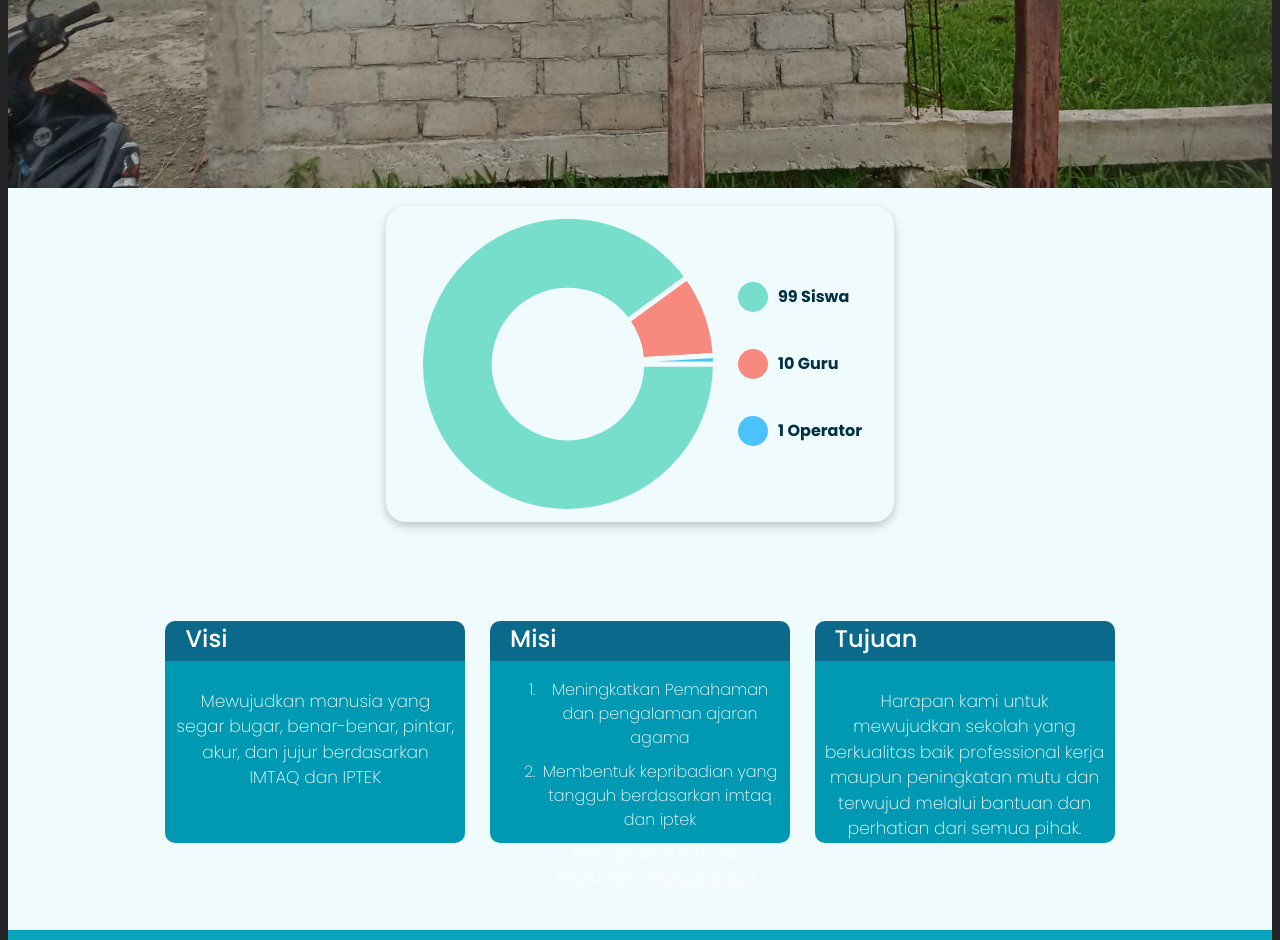
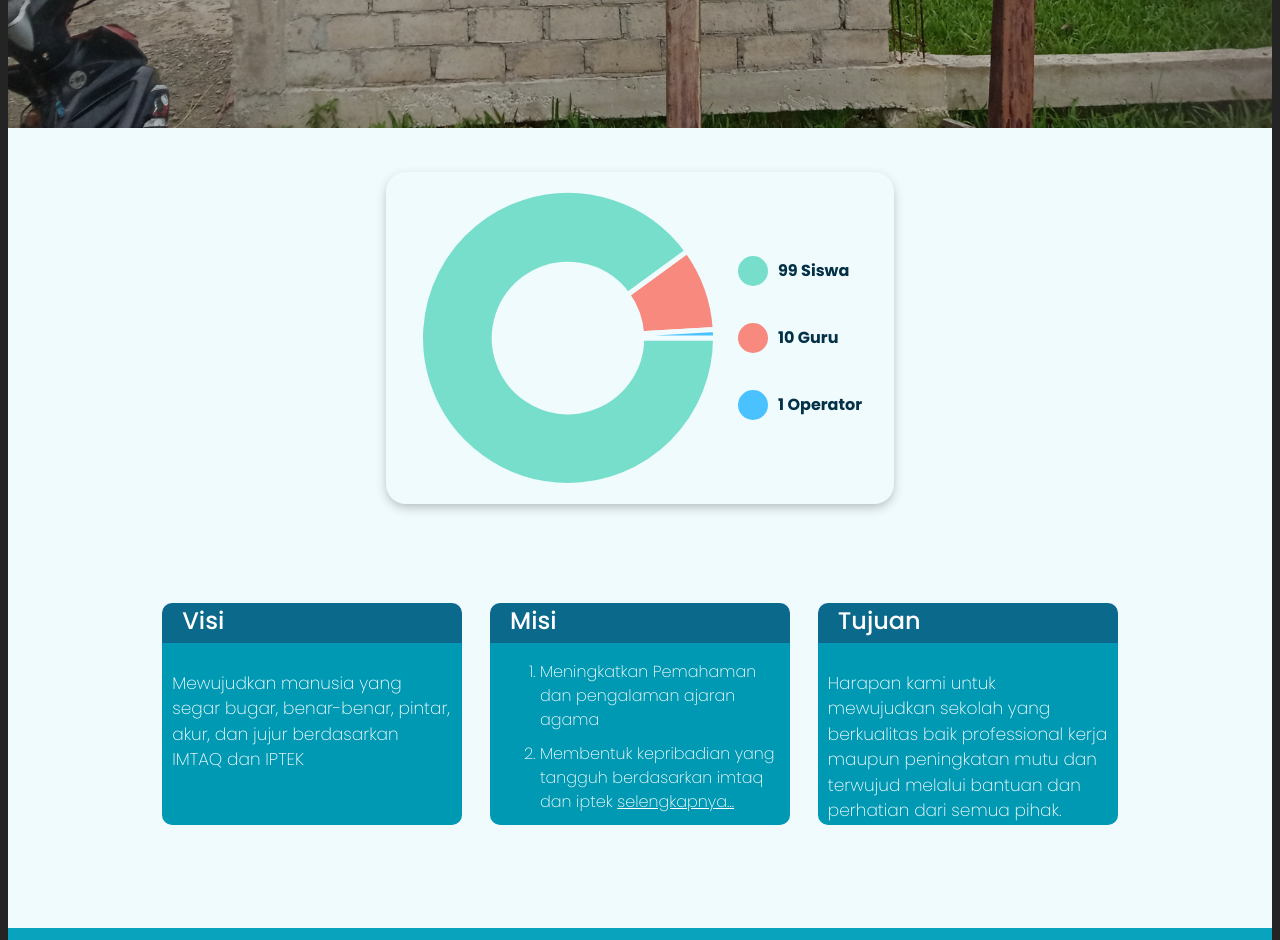
Before and after one commit to shfwan/SDN303Malteng, a React (Vite) app: page / in a window 1280 px wide. Shown: the part 680-1620 px from the top of the page. Built offline with nearby package versions, Linux system fonts and the light colour scheme.

Commit message:
perbaikan css profil dan onclick

```diff
--- a/src/component/Contact/Contact.css
+++ b/src/component/Contact/Contact.css
@@ -1,10 +1,11 @@
-section{
+.contact-section {
     display: flex;
     flex-direction: column;
     justify-content: center;
     align-items: center;
     background-color: #f0fbfd;
     padding-bottom: 50px;
+    position: relative;
 }
 
 .Title{
--- a/src/component/Contact/Contact.jsx
+++ b/src/component/Contact/Contact.jsx
@@ -2,7 +2,7 @@ import './Contact.css'
 
 const Contact = () => {
     return(
-        <section className="flex flex-col justify-center items-center h-screen" style={{backgroundColor:'#F0FBFD'}}>
+        <section className="contact-section" style={{backgroundColor:'#F0FBFD'}}>
             {/* Title */}
             <div className="Title">
                 <h1>Kontak kami</h1>
@@ -28,13 +28,13 @@ const Contact = () => {
             <div className="Pesan">
                 <h1>Kirim Pesan</h1>
                 <form action="#" method="post">
-                    <div className="flex flex-col items-center">
+                    <div className="">
                         <div className="box">
                             <input style={{padding:'5px'}} className="input-1" type="text" name="" placeholder="Nama" id="" />
                             <input style={{padding:'5px'}} className="input-2" type="email" name="" placeholder="email@email.com" id="" />
                         </div>
                         <div className="pesan">
-                            <div className="flex items-center justify-center w-screen h-fit">
+                            <div className="">
                                 <textarea className="border rounded border-solid border-black" type="text" name="" placeholder="Pesan" id="" />
                             </div>
                             <div className="button-kirim">
--- a/src/component/Galeri/Galeri.css
+++ b/src/component/Galeri/Galeri.css
@@ -1,10 +1,9 @@
-section{
+.galeri-section {
     min-height: 100vh;
     display: flex;
     align-items: center;
-    justify-content: center;
     background-color:#09A3BE ;
-    border-radius: 0px 0px 50px 50px
+    border-radius: 0px 0px 50px 50px;
 }
 .container{
     max-width: 1120px;
@@ -49,5 +48,5 @@ section{
 .card .image-box img{
     width: 100%;
     height: 100%;
-    border-radius: 8px 8px 0 0;
+    border-radius: 8px;
 }
--- a/src/component/Galeri/Galeri.jsx
+++ b/src/component/Galeri/Galeri.jsx
@@ -17,9 +17,9 @@ import slide_image_6 from '../../assets/foto/img6.jpg';
 import slide_image_7 from '../../assets/foto/img7.jpg';
 
 
-export default function Galeri() {
+const Galeri = () => {
     return (
-        <section>
+        <section className='galeri-section'>
             <div className="container">
                 <div className="slide-container">
                     <div className="card-wrapper">
@@ -95,9 +95,8 @@ export default function Galeri() {
                     </div>
                 </div>
             </div>
-
         </section>
     );
 }
 
-// export default Galeri;
+export default Galeri;
--- a/src/component/Home/Home.jsx
+++ b/src/component/Home/Home.jsx
@@ -4,7 +4,6 @@ import './Home.css'
 
 const Home = () => {
     return (
-        <div style={{display: 'flex'}}>
         <section
             style={{backgroundImage: `url(${Background})`}}>
                 {/* Container card */}
@@ -30,7 +29,6 @@ const Home = () => {
                 </div>
             </div>
         </section>
-        </div>
     )
 }
 
--- a/src/component/Profil/Profil.css
+++ b/src/component/Profil/Profil.css
@@ -1,6 +1,9 @@
-body{
+.profil-section{
+    display: flex;
     background-color: #F0FBFD;
-    padding-top: 10px;
+    height: 100vh;
+    align-items: center;
+    flex-direction: column;
 }
 
 .container-stats{
@@ -8,15 +11,13 @@ body{
     width: fit-content;
 }
 .profil-1{
-    padding-top: 10px;
+    margin-top: 20px;
     display: flex;
     align-items: center;
-    gap: 24px;
-    margin: 0 auto;
     width: fit-content;
     box-shadow: 0 4px 12px -2px rgba(0, 0, 0, 0.3);
     border-radius: 20px;
-    padding: 8px 32px;
+    padding: 16px 32px;
     color: #023047;
     transition: all 400ms ease;
 }
@@ -81,7 +82,10 @@ body{
     background-color: #0099b3;
     border-radius: 0 0 10px 10px;
     height: 180px;
+    text-align: left;
+    transition: height 0.5s;
 }
+
 .box .sub-judul h2{
     padding-left: 20px;
     text-align: start;
@@ -91,7 +95,6 @@ body{
 
 .box .isi h3{
     padding: 10px;
-    align-items: baseline;
     font-style: italic;
     font-weight: 200;
     font-size: 17px;
@@ -101,7 +104,9 @@ body{
     align-self: flex-start;
     font-weight: 200;
     font-style: italic;
+    transition: opacity 1s;
 }
+
 
 @media screen and (max-width: 600px) {
     .profil-1 {
--- a/src/component/Profil/Profil.jsx
+++ b/src/component/Profil/Profil.jsx
@@ -34,8 +34,24 @@ const Profil = () => {
         }
     }
     let total = [99, 10, 1]
+
+    const clickInfo = () => {
+        document.getElementById('more').style.display = 'none'
+
+        const li = document.createElement('li')
+        li.appendChild(document.createTextNode('Menciptakan iklim dan lingkungan pembelajaran yang kondusif dalam upaya meningkatkan mutu pembelajaran'))
+        // li.appendChild(document.createTextNode('Mengembangkan bakat dan minat siswa'))
+        // li.appendChild(document.createTextNode('Meningkatkan sarana dan prasarana pendidikan SD Negeri 303 Maluku Tengah'))
+        // li.appendChild(document.createTextNode('Meningkatkan 3 kemampuan dasar (Baca, Tulis, Hitung) siswa'))
+        // li.appendChild(document.createTextNode('Membina kerja sama yang baik dengan stackholder'))
+
+        document.getElementById('isi-detail').style.height = "310px"
+        setTimeout(() => {
+            document.getElementById('list').appendChild(li)
+        }, 150);
+    }
     return (
-        <body>
+        <section className="profil-section">
             <div className="profil-1">
                 <div className="container-stats">
                     <div className="Details-1">
@@ -75,11 +91,10 @@ const Profil = () => {
                             <div className="sub-judul">
                                 <h2>Misi</h2>
                             </div>
-                    <div className="isi">
-                        <ol>
+                            <div className="isi" id="isi-detail">
+                                <ol id="list">
                                     <li>Meningkatkan Pemahaman dan pengalaman ajaran agama</li>
-                            <li>Membentuk kepribadian yang tangguh berdasarkan imtaq dan iptek</li>
-                            <li>Menciptakan iklim dan lingkungan  <u className="cursor-pointer">selengkapnya...</u></li>
+                                    <li>Membentuk kepribadian yang tangguh berdasarkan imtaq dan iptek <u id="more" onClick={clickInfo} style={{cursor:"pointer"}}>selengkapnya...</u></li>
                                 </ol>
                             </div>
                         </div>
@@ -95,7 +110,7 @@ const Profil = () => {
                 </div>
             </div>
 
-        </body>
+        </section>
     )
 
 }
```
Lines whose indentation alone changed are shown as unchanged.
